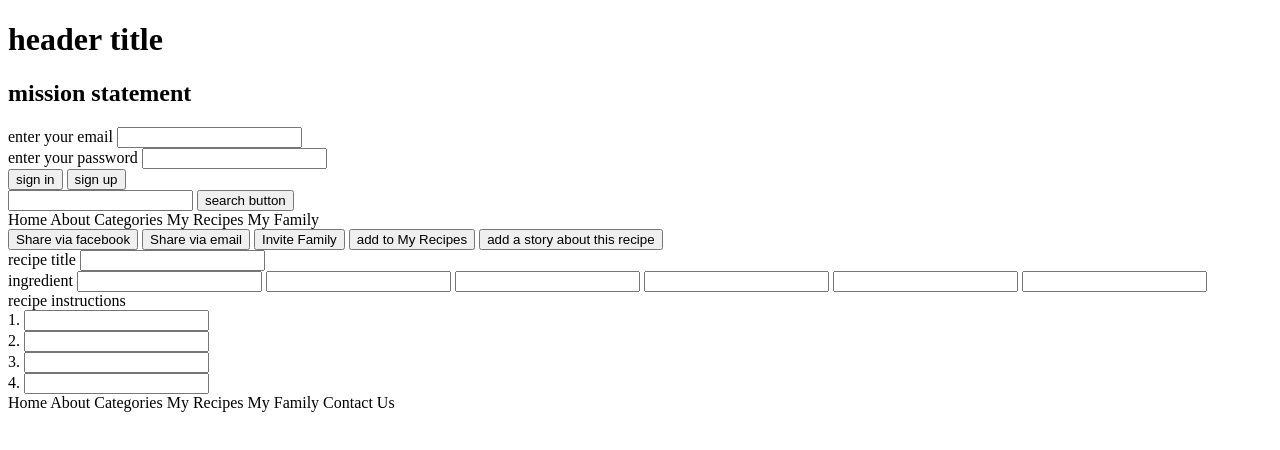
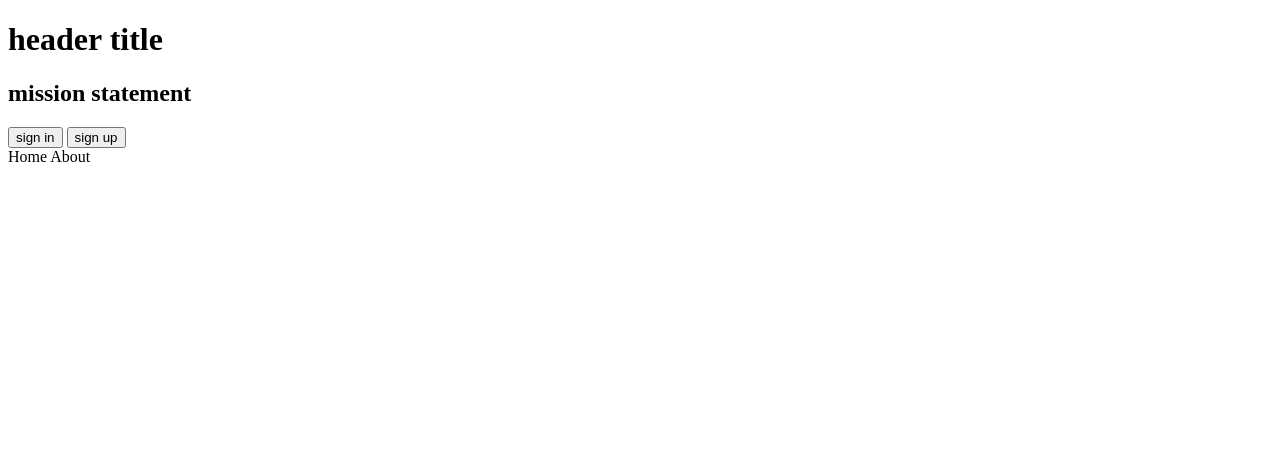
Before and after one commit to secret-family-recipes-6/marketing, a plain HTML site: page index.html in a window 1280 px wide. Drawn offline with Linux system fonts and the light colour scheme.

Commit message:
took out forms and reipe box

```diff
--- a/index.html
+++ b/index.html
@@ -10,84 +10,17 @@
         <h1>header title</h1>
         <h2>mission statement</h2>
         <nav>
-                <form>
-                    <div>
-                        <lable for="email">enter your email</lable>
-                        <input></input>
-                    </div>
-                    <div>
-                        <lable for="password">enter your password</lable>
-                        <input></input>
-                    </div>
-                    <div>
-                        <button>sign in</button>
-                        <button>sign up</button>
-                    </div>
-                </form>
-            <form>
-                <input></input>
-                <button>search button</button>
-            </form>
-            <div>
-                <a>Home</a>
-                <a>About</a>
-                <a>Categories</a>
-                <a>My Recipes</a>
-                <a>My Family</a>
-            </div>
+            <button>sign in</button>
+            <button>sign up</button>
         </nav>
     </header>
     <section>
-        <div>
-            <button>Share via facebook</button>
-            <button>Share via email</button>
-            <button>Invite Family</button>
-            <button>add to My Recipes</button>
-            <button>add a story about this recipe</button>
-        </div>
-        <form>
-            <div>
-                <lable>recipe title</lable>
-                <input></input>
-            </div>
-            <div>
-                <lable>ingredient</lable>
-                <input></input>
-                <input></input>
-                <input></input>
-                <input></input>
-                <input></input>
-                <input></input>
-            </div>
-            <div>
-                <lable>recipe instructions</lable>
-                <div>
-                    <lable>1.</lable>
-                    <input></input>
-                </div>
-                <div>
-                    <lable>2.</lable>
-                    <input></input>
-                </div>
-                <div>
-                    <lable>3.</lable>
-                    <input></input>
-                </div>
-                <div>
-                    <lable>4.</lable>
-                    <input></input>
-                </div>
-            </div>
-        </form>
+
     </section>
     <footer>
         <nav>
             <a>Home</a>
             <a>About</a>
-            <a>Categories</a>
-            <a>My Recipes</a>
-            <a>My Family</a>
-            <a>Contact Us</a>
         </nav>
     </footer>
 </body>
```
Also changed, not shown: about.html (+2 -29 lines).
